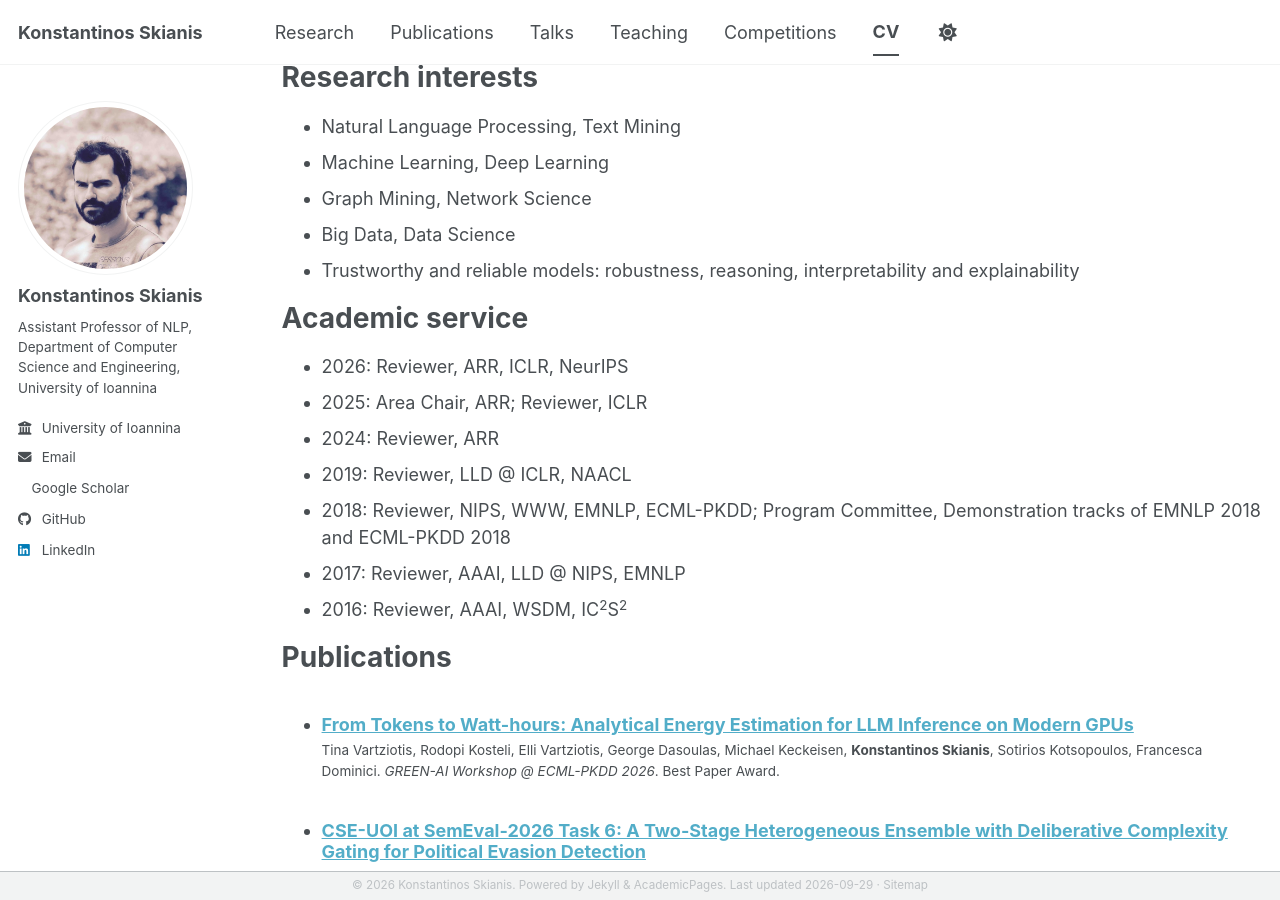
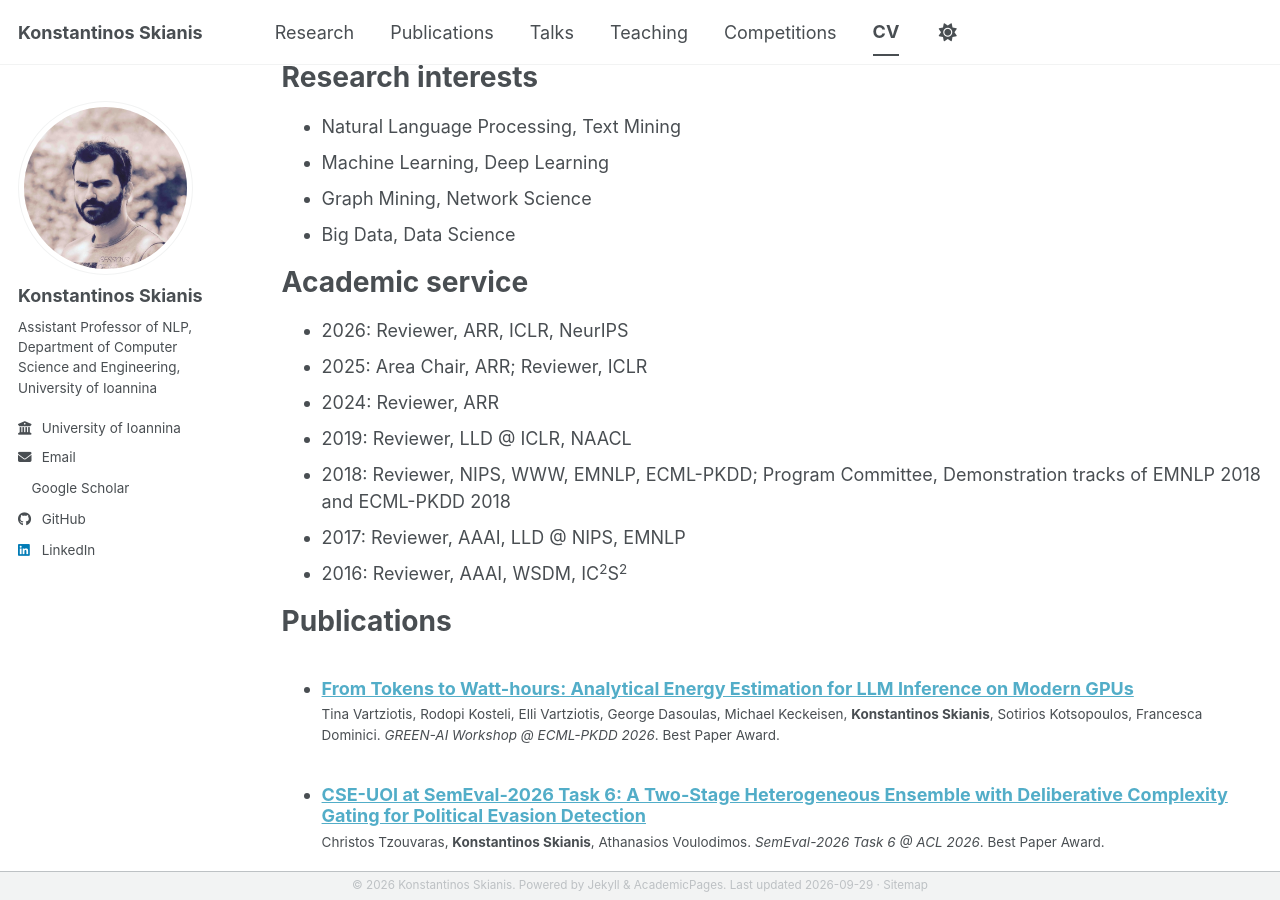
Before and after one commit to y3nk0/y3nk0.github.io, a Jekyll site: the page built from _pages/cv.md, in a window 1280 px wide and 900 px high, scrolled down 905 px. Built offline with Jekyll 4.4.1, drawn with Linux system fonts in a browser that asks for light colours; a style sheet for code colours, icons or effects is not loaded.

Commit message:
CV: drop the trustworthy models bullet from Research interests

```diff
--- a/_pages/cv.md
+++ b/_pages/cv.md
@@ -41,7 +41,6 @@ Research interests
 * Machine Learning, Deep Learning
 * Graph Mining, Network Science
 * Big Data, Data Science
-* Trustworthy and reliable models: robustness, reasoning, interpretability and explainability
 
 Academic service
 ======
```
